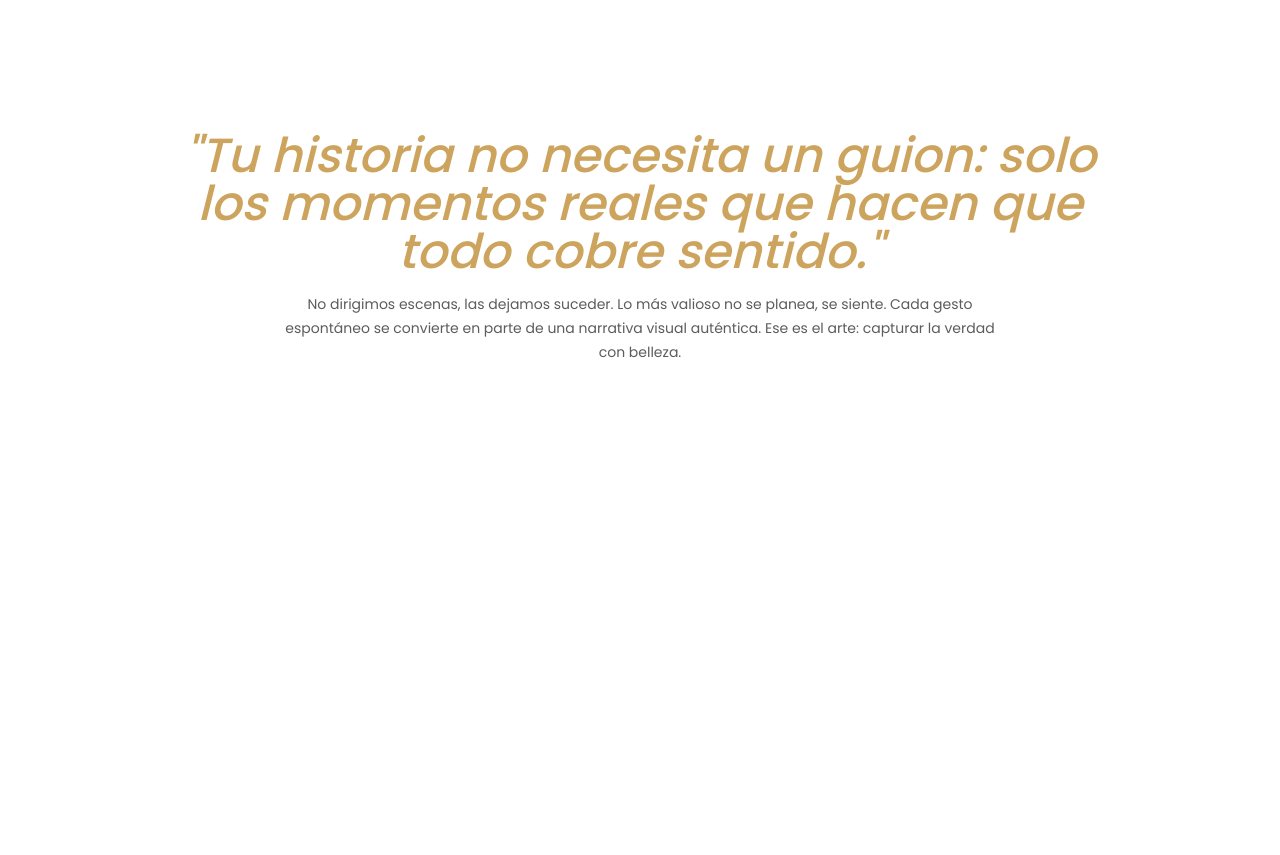
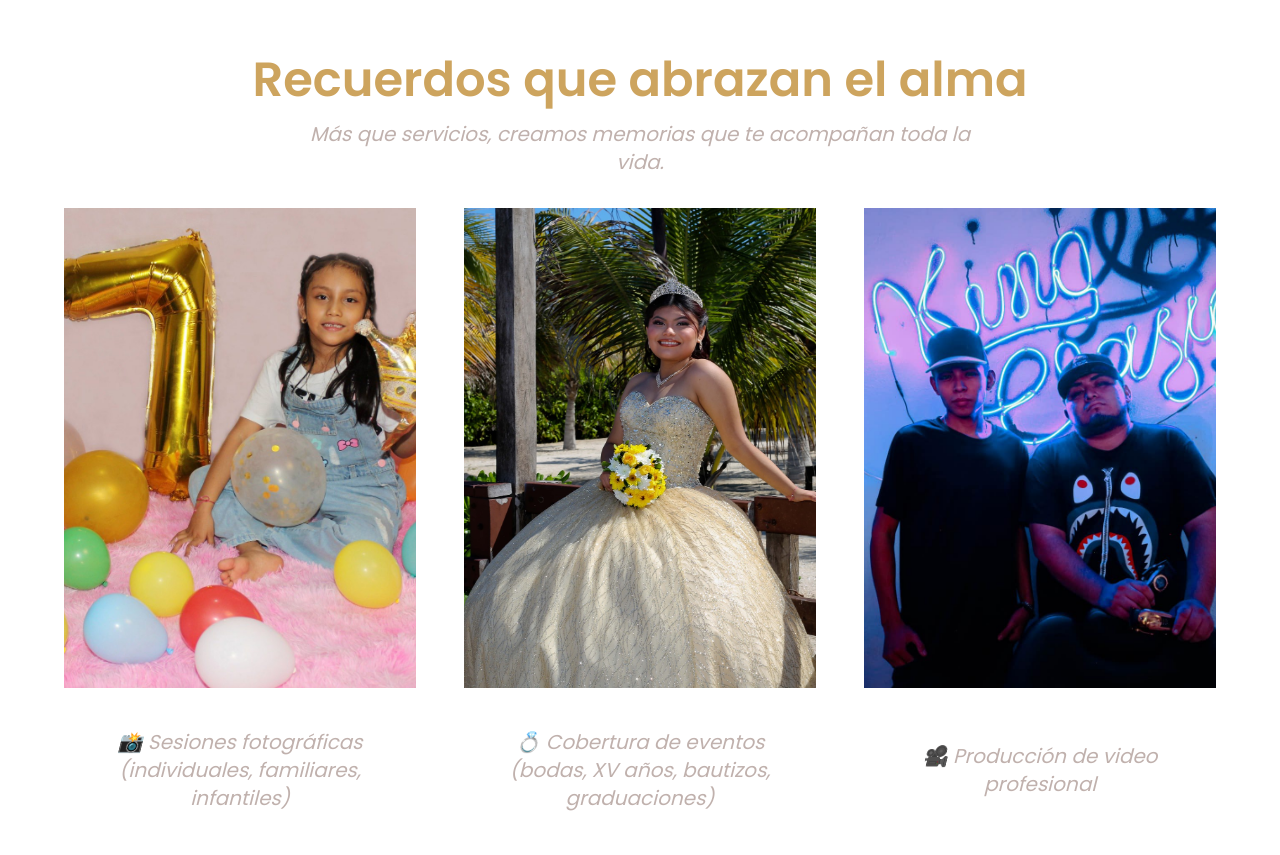
Before and after one commit to AlexisKcc8/proyecto-foto-y-video-gaby, an Astro site: page / in a window 1280 px wide. Shown: the part 1560-2415 px from the top of the page. Before the commit the page ends 2048 px from the top, so only its background shows below. Built offline with nearby package versions, Linux system fonts and the light colour scheme; Astro itself is replaced by a stand-in of ours.

Commit message:
feat: add services section with dynamic content and images
- Created a new Services section in Services.astro that displays various photography services.
- Integrated dynamic rendering of services using data from dataServices.js.
- Added images for each service to enhance visual appeal.

```diff
--- a/src/components/ContainerCenter.astro
+++ b/src/components/ContainerCenter.astro
@@ -8,6 +8,11 @@ interface Props extends HTMLAttributes<"section"> {}
 const { class: className } = Astro.props;
 ---
 
-<section class={twMerge("overflow-hidden px-6", className)}>
+<section
+  class={twMerge(
+    "overflow-hidden px-6 phone-lg:max-w-4/5 phone-lg:p-0 tablet:max-w-[90%]  ",
+    className
+  )}
+>
   <slot />
 </section>
--- a/src/components/sections/BannerMessage.astro
+++ b/src/components/sections/BannerMessage.astro
@@ -2,7 +2,9 @@
 import ContainerCenter from "@components/ContainerCenter.astro";
 ---
 
-<section class="w-full flex justify-center items-center laptop:h-[60vh]">
+<section
+  class="w-full flex justify-center items-center laptop:h-[60vh] bg-white-gray"
+>
   <ContainerCenter
     class="flex flex-col justify-center items-center text-center p-8 gap-4"
   >
--- /dev/null
+++ b/src/components/sections/Services.astro
@@ -0,0 +1,38 @@
+---
+import ContainerCenter from "@components/ContainerCenter.astro";
+import { ourServices } from "@data/dataServices.js";
+import { Image } from "astro:assets";
+---
+
+<section class="py-12 flex flex-col items-center ">
+  <ContainerCenter class=" text-center">
+    <h2 class="text-gold font-semibold text-2xl phone-lg:text-3xl laptop:text-5xl">
+      Recuerdos que abrazan el alma
+    </h2>
+    <p class="mt-4 text-base laptop:text-xl text-cinnamon italic max-w-2xl mx-auto">
+      Más que servicios, creamos memorias que te acompañan toda la vida.
+    </p>
+
+    <div class="grid grid-cols-1 md:grid-cols-3 gap-12 mt-8 ">
+      {
+        ourServices.map((service) => (
+          <div class="flex flex-col overflow-hidden h-full">
+            <!-- Imagen alta y atractiva -->
+            <div class="w-full h-96 phone-lg:h-[35rem] tablet:h-64 laptop:h-[30rem]">
+              <Image
+                src={service.urlImage}
+                alt={`foto - ${service.title}`}
+                class="w-full h-full object-cover object-center"
+              />
+            </div>
+
+            <!-- Título centrado -->
+            <div class="flex-1 px-4 py-10 flex items-center justify-center text-center">
+              <h3 class="text-xl text-cinnamon italic prose-sm">{service.title}</h3>
+            </div>
+          </div>
+        ))
+      }
+    </div>
+  </ContainerCenter>
+</section>
--- /dev/null
+++ b/src/data/dataServices.js
@@ -0,0 +1,40 @@
+import SesionesFotográficas from "@assets/our-services/Sesiones-fotográficas-individuales.jpg";
+import CoberturaEventos from "@assets/our-services/Cobertura-eventos.jpg";
+import ProducciónVideo from "@assets/our-services/Producción-video.jpg";
+import FotografíaDocumentos from "@assets/our-services/Fotografía-documentos.jpg";
+import formatosDigitales from "@assets/our-services/formatos-digitales.jpg";
+import ImpresiónFotos from "@assets/our-services/Impresión-fotos.jpg";
+
+export const ourServices = [
+  {
+    id: crypto.randomUUID(),
+    title: "📸 Sesiones fotográficas (individuales, familiares, infantiles)",
+    urlImage: SesionesFotográficas,
+  },
+  {
+    id: crypto.randomUUID(),
+    title: "💍 Cobertura de eventos (bodas, XV años, bautizos, graduaciones)",
+    urlImage: CoberturaEventos,
+  },
+  {
+    id: crypto.randomUUID(),
+    title: "🎥 Producción de video profesional",
+    urlImage: ProducciónVideo,
+  },
+  {
+    id: crypto.randomUUID(),
+    title: "🖼️ Impresión de fotos y ampliaciones",
+    urlImage: ImpresiónFotos,
+  },
+  {
+    id: crypto.randomUUID(),
+    title:
+      "📷 Fotografía para documentos (Titulos Profesionales, INE, pasaporte, etc.)",
+    urlImage: FotografíaDocumentos,
+  },
+  {
+    id: crypto.randomUUID(),
+    title: "📀 Entrega en formatos digitales y físicos (USB y álbumes)",
+    urlImage: formatosDigitales,
+  },
+];
--- a/src/pages/index.astro
+++ b/src/pages/index.astro
@@ -5,10 +5,12 @@ import Layout from "@layouts/Layout.astro";
 import Hero from "@components/sections/Hero.astro";
 import BannerMessage from "@components/sections/BannerMessage.astro";
 import AboutMe from "@components/sections/AboutMe.astro";
+import Services from "@components/sections/Services.astro";
 ---
 
 <Layout>
   <Hero />
   <AboutMe />
+  <Services />
   <BannerMessage />
 </Layout>
```
Also changed, not shown: src/assets/our-services/Cobertura-eventos.jpg (added), src/assets/our-services/Fotografía-documentos.jpg (added), src/assets/our-services/Impresión-fotos.jpg (added), src/assets/our-services/Producción-video.jpg (added), src/assets/our-services/Sesiones-fotográficas-individuales.jpg (added), src/assets/our-services/formatos-digitales.jpg (added).
